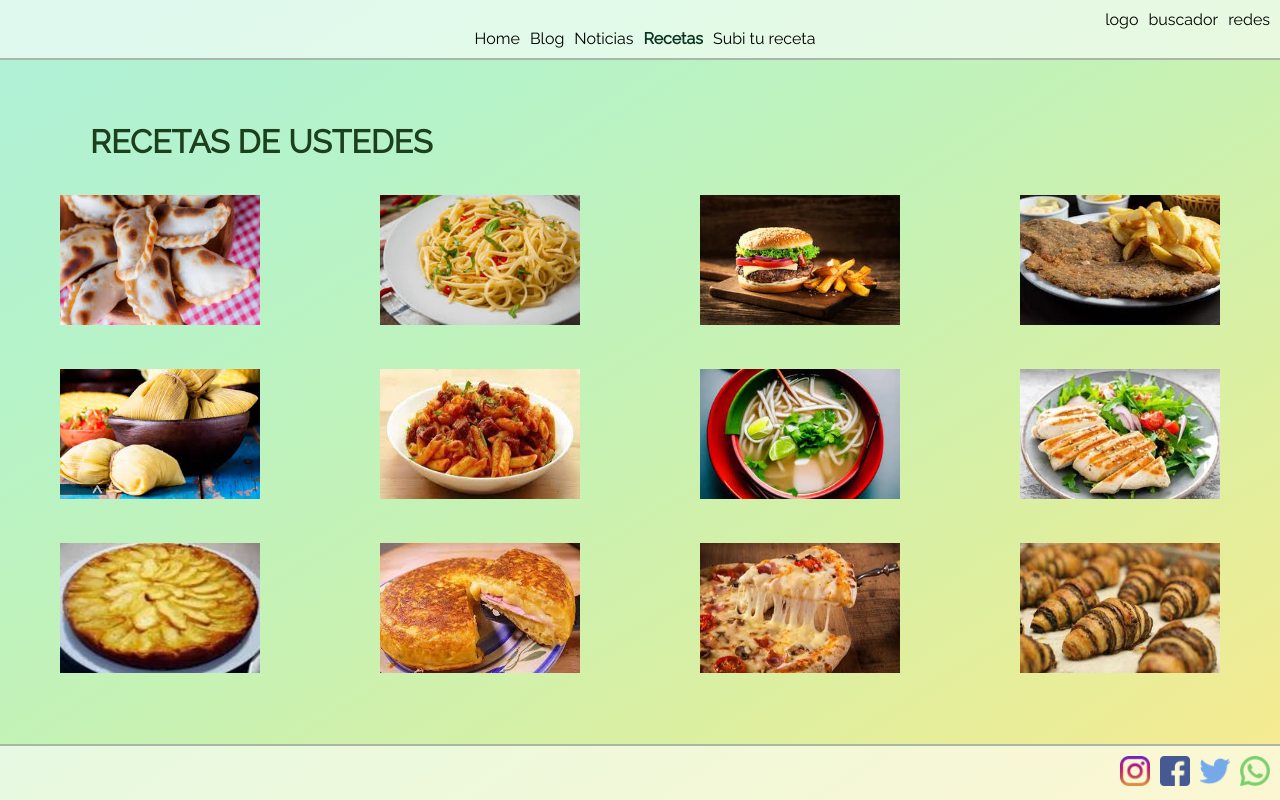
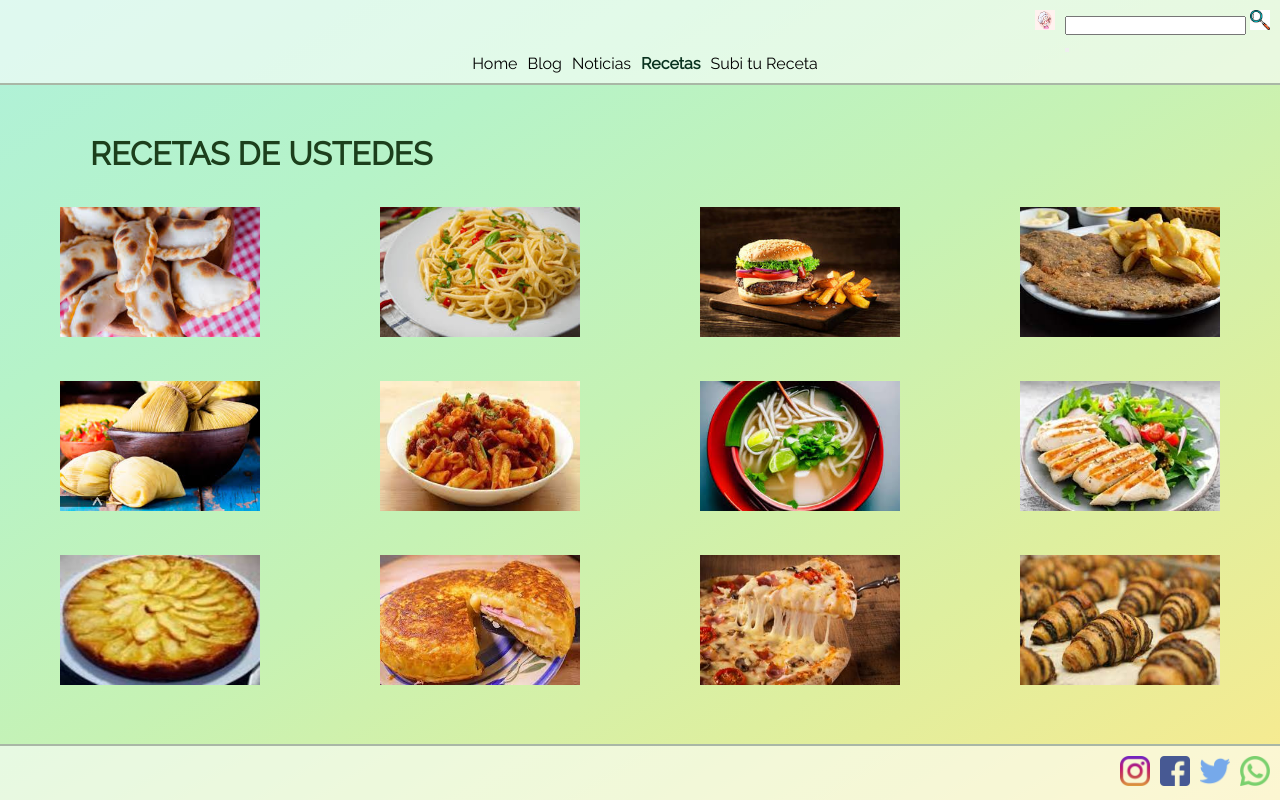
Before and after one commit to oritreviso/PreEntrega-2-Treviso, a plain HTML site: page pages/recetas.html in a window 1280 px wide. Drawn offline with Linux system fonts and the light colour scheme.

Commit message:
agrego navbar

```diff
--- a/css/style.css
+++ b/css/style.css
@@ -41,8 +41,6 @@ a:hover {
     "header"
     "content"
     "footer";
-
-  grid-gap: 10px;
   height: 100vh;
 
   background-image: linear-gradient(to right bottom,
@@ -67,6 +65,8 @@ a:hover {
 .containerHeader .headerTop {
   display: flex;
   justify-content: flex-end;
+
+
 }
 
 .containerHeader .headerBottom {
--- a/pages/recetas.html
+++ b/pages/recetas.html
@@ -1,5 +1,6 @@
 <!DOCTYPE html>
 <html lang="en">
+
 <head>
   <meta charset="UTF-8" />
   <meta http-equiv="X-UA-Compatible" content="IE=edge" />
@@ -9,34 +10,34 @@
   <link rel="preconnect" href="https://fonts.googleapis.com" />
   <link rel="preconnect" href="https://fonts.gstatic.com" crossorigin />
   <link rel="shortcut icon" href="../assets/logo.jpg" type="image/x-icon" />
-    <link
-      href="https://fonts.googleapis.com/css2?family=Raleway:wght@100;200;400&display=swap"
-      rel="stylesheet"
-    />
+  <link href="https://fonts.googleapis.com/css2?family=Raleway:wght@100;200;400&display=swap" rel="stylesheet" />
 </head>
+
 <body>
   <div class="container">
     <header class="containerHeader mainSectionSpace">
       <div class="headerTop flexSeparateItems">
-          <div class="logo">logo</div>
-          <nav class="">buscador</nav>
-          <div class="social">redes</div>
+        <div class="logo"><img src="../assets/logo.jpg" alt="" class="src" width="20px " height="20px "></div>
+        <div class="input-group">
+          <div class="form-outline">
+            <input type="search" id="form1" class="form-control" />
+            <label class="form-label" for="form1"><img src="../assets/buscador.png" alt="" class="rcs" width="20px "
+                height="20px "></label>
+          </div>
+          <button type="button" class="btn btn-primary">
+            <i class="fas fa-search"></i>
+          </button>
+        </div>
       </div>
       <div class="headerBottom">
         <nav class="menu">
           <ul class="flexSeparateItems">
-              <li>
-                <a href="../index.html"> Home </a>
-              </li>
-              <li><a href="./blog.html"> Blog </a></li>
-              <li>
-                <a href="./noticias.html"> Noticias </a>
-              </li>
-              <li><a class="activeItem" href="./recetas.html"> Recetas </a></li>
+            <li><a href="../index.html">Home</a></li>
+            <li><a href="../pages/blog.html"> Blog </a></li>
+            <li><a href="../pages/noticias.html"> Noticias </a></li>
+            <li class="activeItem">Recetas</li>
+            <li><a href="../pages/subiTuReceta.html">Subi tu Receta</a></li>
 
-              <li>
-                <a href="./subiTuReceta.html">Subi tu receta</a>
-              </li>
           </ul>
         </nav>
       </div>
@@ -92,4 +93,5 @@
     </footer>
   </div>
 </body>
+
 </html>
```
Also changed, not shown: index.html (+18 -3 lines), pages/blog.html (+20 -19 lines), pages/noticias.html (+16 -14 lines), pages/subiTuReceta.html (+20 -21 lines), assets/buscador.png (added). Lines whose indentation alone changed are shown as unchanged.
